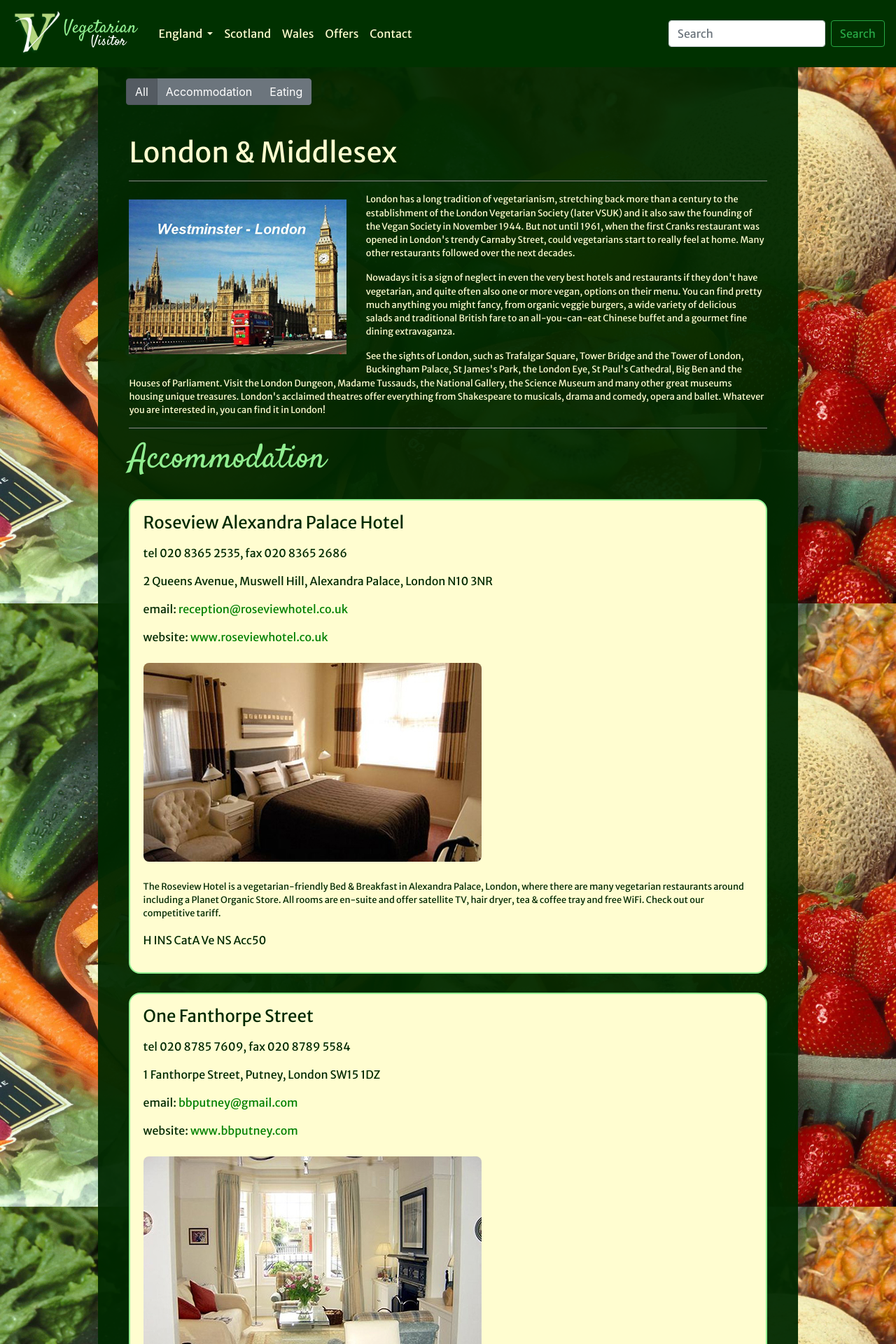
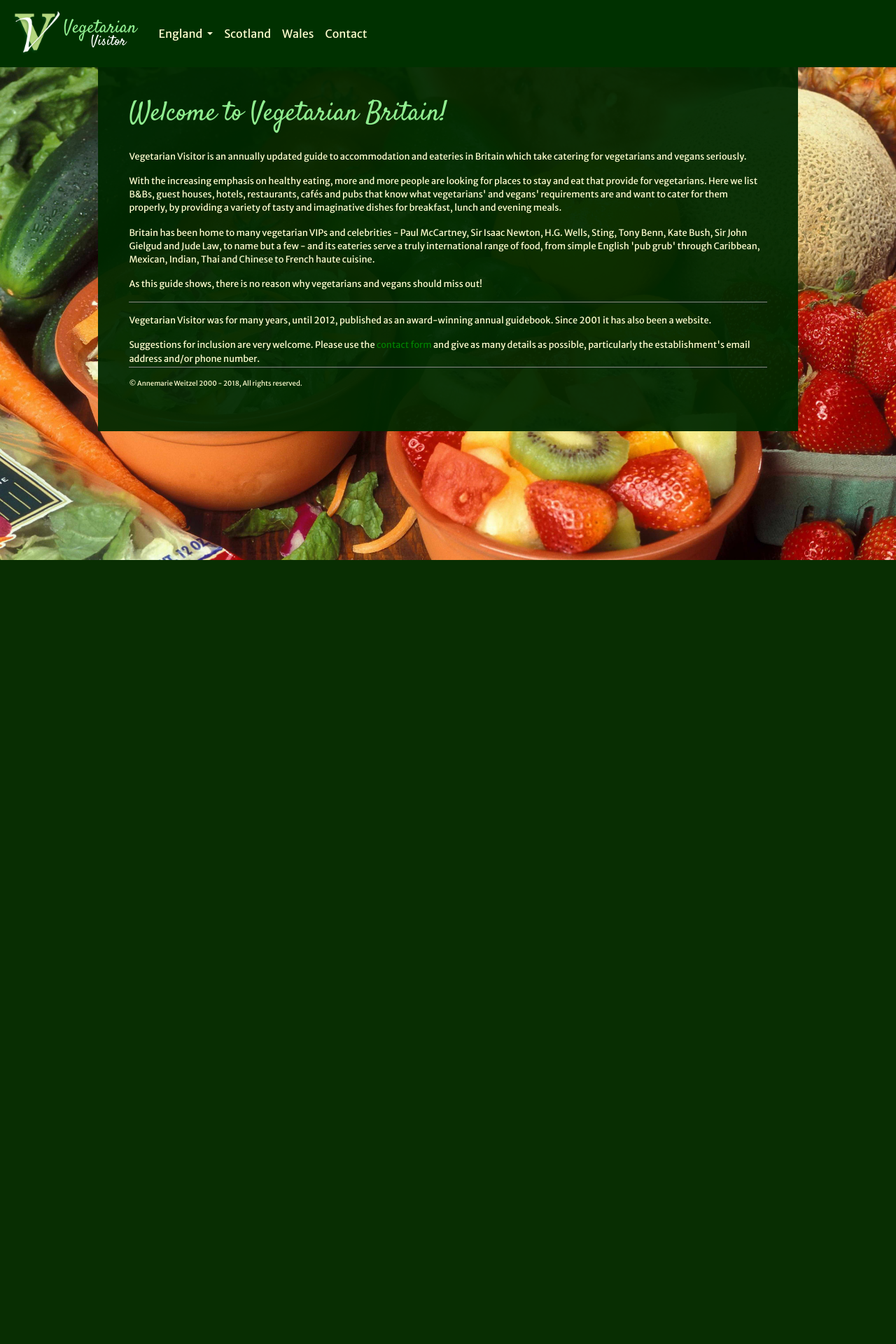
Before and after one commit to markywildtype/VegVisPHP, a PHP site: page / in a window 1280 px wide. Shown: the top 1920 px of the page at 70% size. After the commit the page ends 800 px from the top, so only its background shows below. Run offline with PHP 8.4, Linux system fonts and the light colour scheme; some libraries are stand-ins or nearby versions; some web fonts are replaced.

Commit message:
Updated homepage content.\nAdded placeholder Contact page and updated links and JS for buttons

```diff
--- a/css/main.css
+++ b/css/main.css
@@ -21,6 +21,17 @@
 #homepage-content {
   padding-top: 6rem;
   height: 100%;
+  font-size: 0.8em;
+}
+
+#contact-content {
+  padding-top: 6rem;
+  height: 100%;
+  font-size: 0.8em;
+}
+
+.homepage-content .contact-button {
+  cursor: pointer; !important
 }
 
 #selector-div {
@@ -132,7 +143,8 @@
 .code-explanation .code-definition-text {
   visibility: hidden;
   width: 10rem;
-  background-color: black;
+  /* background-color: black; */
+  background-color: #092807;
   color: #fff;
   font-size: 0.8em;
   text-align: left;
--- a/index.php
+++ b/index.php
@@ -55,42 +55,42 @@
             England
           </a>
           <div class="dropdown-menu" aria-labelledby="navbarDropdown">
-            <a class="dropdown-item" name="london" id="lo-button">London</a>
-            <a class="dropdown-item" name="southeast" id="se-button">South and South East</a>
-            <a class="dropdown-item" name="southwest" id="sw-button">South West</a>
-            <a class="dropdown-item" name="thamesandchilterns" id="tc-button">Thames and Chilterns</a>
-            <a class="dropdown-item" name="eastanglia" id="ea-button">East Anglia</a>
-            <a class="dropdown-item" name="eastmidlands" id="em-button">East Midlands</a>
-            <a class="dropdown-item" name="heartofengland" id="he-button">Heart of England</a>
-            <a class="dropdown-item" name="northeast" id="ne-button">North East</a>
-            <a class="dropdown-item" name="northwest" id="nw-button">North West</a>
+            <a class="dropdown-item" name="london" id="lo-button" href="#">London</a>
+            <a class="dropdown-item" name="southeast" id="se-button" href="#">South and South East</a>
+            <a class="dropdown-item" name="southwest" id="sw-button" href="#">South West</a>
+            <a class="dropdown-item" name="thamesandchilterns" id="tc-button" href="#">Thames and Chilterns</a>
+            <a class="dropdown-item" name="eastanglia" id="ea-button" href="#">East Anglia</a>
+            <a class="dropdown-item" name="eastmidlands" id="em-button" href="#">East Midlands</a>
+            <a class="dropdown-item" name="heartofengland" id="he-button" href="#">Heart of England</a>
+            <a class="dropdown-item" name="northeast" id="ne-button" href="#">North East</a>
+            <a class="dropdown-item" name="northwest" id="nw-button" href="#">North West</a>
           </div>
         </li>
 
 
         <li class="nav-item">
           <!-- <a class="nav-link" href="@Url.Action("Scotland", "/VegVis")">Scotland</a> -->
-          <a class="nav-link" name="scotland" id="sc-button">Scotland</a>
+          <a class="nav-link" name="scotland" id="sc-button" href="#">Scotland</a>
         </li>
 
         <li class="nav-item">
           <!-- <a class="nav-link" href="@Url.Action("Wales", "/VegVis")">Wales</a> -->
-          <a class="nav-link" name="wales" id="wa-button">Wales</a>
+          <a class="nav-link" name="wales" id="wa-button" href="#">Wales</a>
         </li>
 
-        <li class="nav-item">
+        <!-- <li class="nav-item">
           <a class="nav-link" href="@Url.Action("Offers", "/VegVis")">Offers</a>
-        </li>
+        </li> -->
 
         <li class="nav-item">
-          <a class="nav-link" href="@Url.Action("Contact", "/VegVis")">Contact</a>
+          <a class="nav-link contact-button" name="contact" href="#">Contact</a>
         </li>
       </ul>
 
-      <form class="form-inline my-2 my-lg-0">
+      <!-- <form class="form-inline my-2 my-lg-0">
         <input class="form-control mr-sm-2" type="search" placeholder="Search" aria-label="Search">
         <button class="btn btn-outline-success my-2 my-sm-0" type="submit">Search</button>
-      </form>
+      </form> -->
     </div>
 
   </nav>
@@ -100,7 +100,7 @@
 
   <div class="container body-content">
 
-    <div id="selector-div">
+    <div id="selector-div" hidden>
       <div class="btn-group btn-group-toggle" id="selector" data-toggle="buttons">
         <label class="btn btn-secondary active" id="all-button">
           <input type="radio" name="All" id="all-button" autocomplete="off" checked> All
@@ -119,6 +119,23 @@
 
 
     <section class="content">
+
+      <div id="homepage-content">
+        <h2>Welcome to Vegetarian Britain!</h2>
+        <p>Vegetarian Visitor is an annually updated guide to accommodation and eateries in Britain which take catering for vegetarians and vegans seriously.</p>
+        <p>With the increasing emphasis on healthy eating, more and more people are looking for places to stay and eat that provide for vegetarians. Here we list B&Bs, guest houses, hotels, restaurants, cafés and pubs that know what vegetarians' and vegans' requirements are and want to cater for them properly, by providing a variety of tasty and imaginative dishes for breakfast, lunch and evening meals.</p>
+        <p>Britain has been home to many vegetarian VIPs and celebrities - Paul McCartney, Sir Isaac Newton, H.G. Wells, Sting, Tony Benn, Kate Bush, Sir John Gielgud and Jude Law, to name but a few - and its eateries serve a truly international range of food, from simple English 'pub grub' through Caribbean, Mexican, Indian, Thai and Chinese to French haute cuisine.</p>
+        <p>As this guide shows, there is no reason why vegetarians and vegans should miss out!</p>
+        <hr />
+        <p>Vegetarian Visitor was for many years, until 2012, published as an award-winning annual guidebook. Since 2001 it has also been a website.</p>
+        <p>Suggestions for inclusion are very welcome. Please use the <a class="contact-button" name="contact" href="#">contact form</a> and give as many details as possible, particularly the establishment's email address and/or phone number.</p>
+      </div>
+
+      <div id="contact-content" hidden>
+        <h1>CONTACT FORM TO GO HERE!</h1>
+      </div>
+
+      <div id="region-content" hidden>
 
         <h1>London &amp; Middlesex</h1>
         <hr />
@@ -299,12 +316,12 @@
           <article class="entry">Pradip’s Vegetarian Restaurant, tel 020 8909 2232, 154-156 Kenton Road, Harrow HA3 8AZ. &nbsp; R c</article>
         </section>
 
-        <!-- End View file -->
+      </div>
 
       <section id="footer">
         <footer>
           <hr />
-            <p>&copy; Annemarie Weitzel 2000 - 2018, All rights reserved.</p>
+          <p>&copy; Annemarie Weitzel 2000 - <?php echo date('Y')?>, All rights reserved.</p>
         </footer>
       </section>
     </div>
--- a/js/main.js
+++ b/js/main.js
@@ -4,9 +4,9 @@
     const accommodationButton = document.querySelector('#accommodation-button');
     const eatingButton = document.querySelector('#eating-button');
 
-    allButton.addEventListener('click', buttonClicked);
-    accommodationButton.addEventListener('click', buttonClicked);
-    eatingButton.addEventListener('click', buttonClicked);
+    allButton.addEventListener('click', selectorButtonClicked);
+    accommodationButton.addEventListener('click', selectorButtonClicked);
+    eatingButton.addEventListener('click', selectorButtonClicked);
 
     //Nav buttons:
     const homeButton = document.getElementById('home-button');
@@ -44,31 +44,40 @@
 
     const waButton = document.getElementById('wa-button');
     waButton.addEventListener('click', regionButtonClicked);
+
+    const contactButton = document.querySelector('.contact-button');
+    // const contactButton = document.getElementsByClassName('.contact-button');
+    contactButton.addEventListener('click', contactButtonClicked);
 }
 
 const homeButtonClicked = function() {
+
   const selector = document.getElementById('selector-div')
   selector.hidden = true;
 
-  const body = document.querySelector('.content');
-  body.innerHTML = '';
+  const homepageContent = document.getElementById('homepage-content');
+  homepageContent.style.display = 'block';
 
-  const homePageContent = document.createElement('div');
-  homePageContent.id = 'homepage-content';
-  homePageContent.innerHTML = '<h1>I AM HOOOOOOME!</h1>';
+  const regionContent = document.getElementById('region-content');
+  regionContent.hidden = true;
 
-  const footer = document.createElement('section');
-  footer.id = "footer";
-  footer.innerHTML = "<footer><hr /><p>&copy; Annemarie Weitzel 2000 - 2018, All rights reserved.</p></footer>";
-
-  body.appendChild(homePageContent);
-  body.appendChild(footer);
+  const contactContent = document.getElementById('contact-content');
+  contactContent.hidden = true;
 }
 
 //Region button handling - currently doing its thang effectively!
 const regionButtonClicked = function() {
+  const homepageContent = document.getElementById('homepage-content');
+  homepageContent.style.display = 'none';
+
   const selector = document.getElementById('selector-div')
   selector.hidden = false;
+
+  const regionContent = document.getElementById('region-content');
+  regionContent.hidden = false;
+
+  const contactContent = document.getElementById('contact-content');
+  contactContent.hidden = true;
 
   const regions = ['london', 'southeast', 'southwest', 'thamesandchilterns', 'eastanglia', 'eastmidlands', 'heartofengland', 'northeast', 'northwest', 'scotland', 'wales']
   regions.forEach(function(region){
@@ -84,7 +93,7 @@
   }.bind(this));
 }
 
-const buttonClicked = function() {
+const selectorButtonClicked = function() {
     const accomElements = document.querySelector('.accommodation');
     const eatingElements = document.querySelector('.eating');
 
@@ -107,6 +116,20 @@
 
 }
 
+const contactButtonClicked = function() {
+console.log('NOW?');
+  const selector = document.getElementById('selector-div')
+  selector.hidden = true;
+
+  const contactContent = document.getElementById('contact-content');
+  contactContent.hidden = false;
+
+  const regionContent = document.getElementById('region-content');
+  regionContent.hidden = true;
+
+  const homepageContent = document.getElementById('homepage-content');
+  homepageContent.style.display = 'none';
+}
 
 
 document.addEventListener('DOMContentLoaded', app);
--- a/php/main.php
+++ b/php/main.php
@@ -4,4 +4,11 @@
 require('regions/southeast.php');
 require('codes.php');
 
+$regionArray;
+
+function changeRegion($region)
+{
+  $regionArray = $region;
+}
+
  ?>
```
Lines whose indentation alone changed are shown as unchanged.
